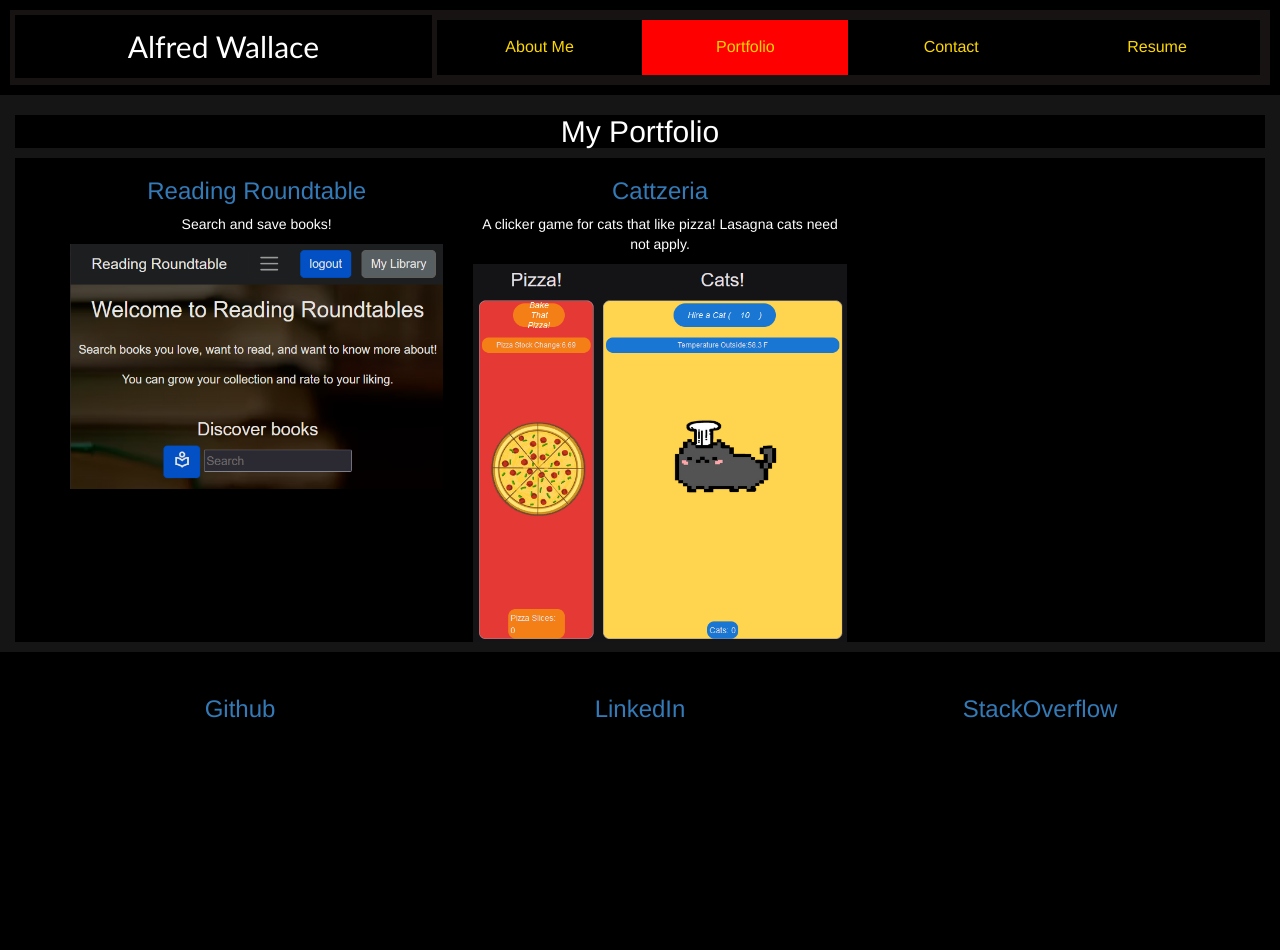
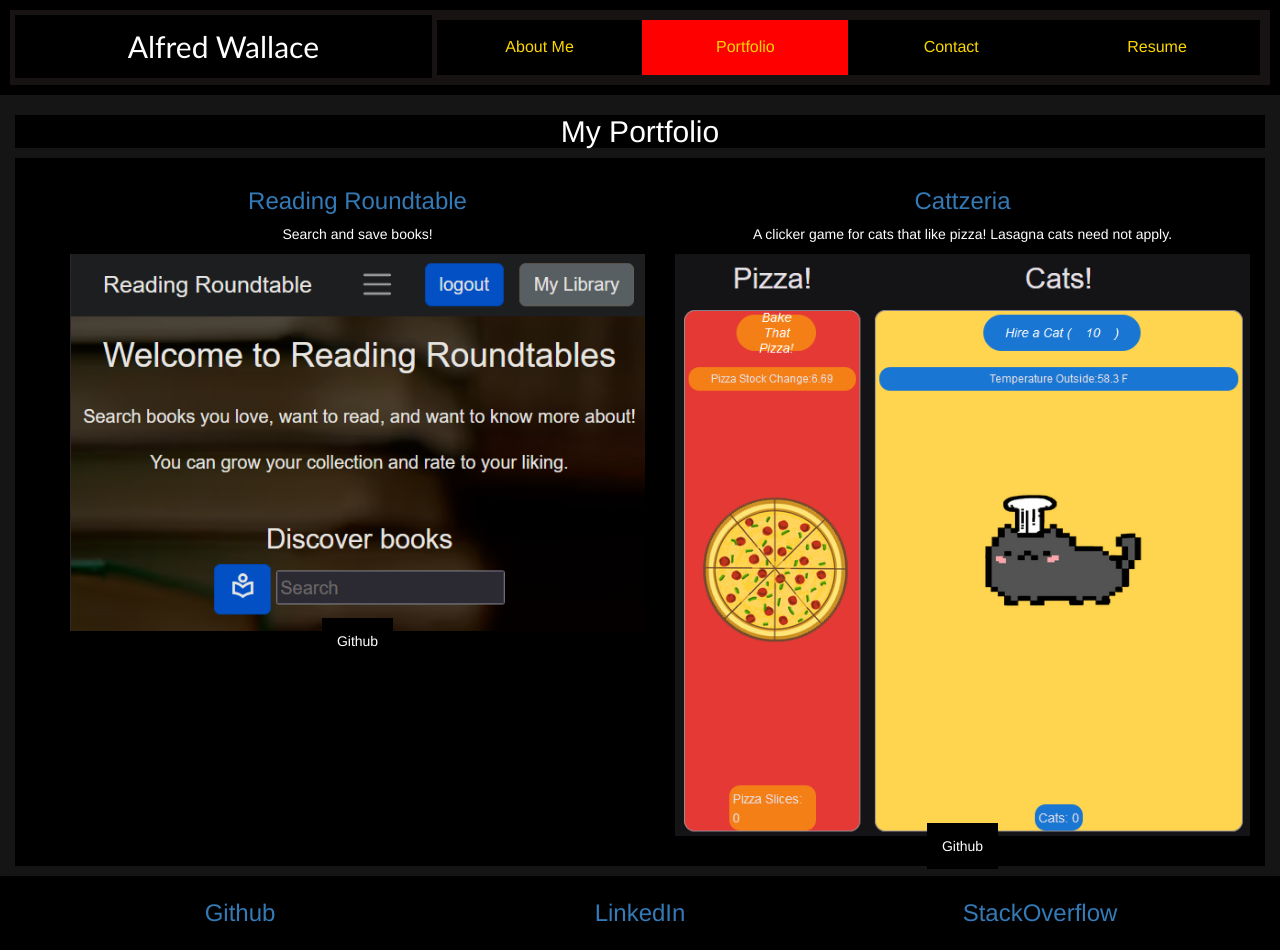
Before and after one commit to alfwall/portfolio-redux, a React (Vite) app: page /portfolio in a window 1280 px wide. Before the commit the page ends 800 px from the top, so only its background shows below. Built offline with nearby package versions, Linux system fonts and the light colour scheme.

Commit message:
Further styling changes, formatting

```diff
--- a/src/App/Footer/index.css
+++ b/src/App/Footer/index.css
@@ -1,6 +1,7 @@
 #footer {
+  width: 100%;
   font-size: 24px;
-  padding: 20px;
+  padding: 10px 20px;
 }
 
 #footer a {
--- a/src/App/Portfolio/index.jsx
+++ b/src/App/Portfolio/index.jsx
@@ -7,12 +7,14 @@ let myProjects = [
     {
         name: "Reading Roundtable",
         url: "https://reading-roundtable-a1d1097f86e5.herokuapp.com/login",
+        github: "https://github.com/AdjoaHackman/reading-roundtable",
         description: "Search and save books!",
         image: "../../reading-roundtable-screenie.png"
     },
     {
         name: "Cattzeria",
         url: "https://alfwall.github.io/catzzeria/",
+        github: "https://github.com/alfwall/catzzeria",
         description: "A clicker game for cats that like pizza! Lasagna cats need not apply.",
         image: "../../cattzeria-screenie.png"
     }
--- a/src/App/Project/index.css
+++ b/src/App/Project/index.css
@@ -1,6 +1,13 @@
-
+.project-li {
+    padding: 10px;
+    height: 100%;
+}
 
 .project-li img {
     width: 100%;
     height: 100%;
 }
+
+a.github-url span {
+    padding: 15px;
+}
--- a/src/App/Project/index.jsx
+++ b/src/App/Project/index.jsx
@@ -2,11 +2,14 @@ import "./index.css"
 
 function Project({ project }) {
     return (
-        <li className="project-li col-xs-12 col-sm-6 col-md-4" key={project.name}>
+        <li className="project-li col-xs-12 col-sm-6" key={project.name}>
             <a href={project.url}>
                 <h3>{project.name}</h3>
                 <p>{project.description}</p>
                 <img src={project.image} alt={project.name} />
+            </a>
+            <a href={project.github} className="github-url">
+              <span>Github</span>
             </a>
         </li>
     );
--- a/src/App/Resume/index.css
+++ b/src/App/Resume/index.css
@@ -1,4 +1,9 @@
+#resume-div {
+    text-align: center;
+}
+
 #resume-div img {
     max-height: 200px;
     max-width: 200px;
+    border-radius: 20px;
 }
--- a/src/App/Resume/index.jsx
+++ b/src/App/Resume/index.jsx
@@ -6,7 +6,7 @@ function Resume() {
     return (
         <>
             <Header selected="resume" />
-            <div id="resume-div">
+            <div id="resume-div" className="col-xs-12">
                 <h2>My Resume</h2>
                 <a href="../../AlfredWallace_SoftwareEngineer.pdf">
                     <img src="../../download.png" alt="A download symbol" />
```
Also changed, not shown: 1 other file (tests, documents, lock files or other folders).
